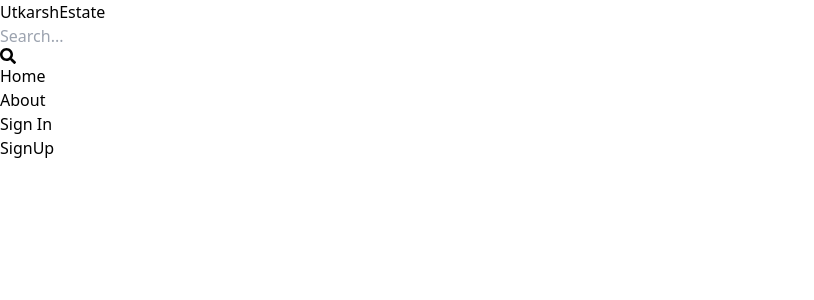
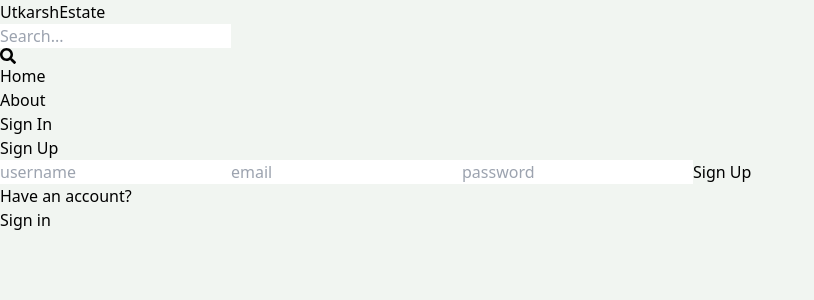
Before and after one commit to Utkarshpatel204/Real-Estate, a React (Vite) app in the folder client/: page /sign-up in a window 1280 px wide. Shown: the top 300 px of the page, without its empty margins (0-814 px from the left). Built offline with nearby package versions, Linux system fonts and the light colour scheme.

Commit message:
complete signup page ui

```diff
--- a/client/src/index.css
+++ b/client/src/index.css
@@ -1,3 +1,7 @@
 @tailwind base;
 @tailwind components;
 @tailwind utilities;
+
+body{
+    background-color: rgb(241, 245, 241);
+}
--- a/client/src/pages/SignUp.jsx
+++ b/client/src/pages/SignUp.jsx
@@ -1,8 +1,25 @@
-import React from 'react'
+import React from 'react';
+import {Link} from 'react-router-dom';
 
 function SignUp() {
   return (
-    <div>SignUp</div>
+    <div className='p3 max-w-lg mx-auto'>
+      <h1 className='text-3xl text-center font-semibold my-7'>
+          Sign Up
+      </h1>
+      <form className='flex flex-col gap-4'>
+        <input  type='text' placeholder='username' className='border p-3 rounded-lg' id='username'/>
+        <input  type='email' placeholder='email' className='border p-3 rounded-lg' id='email'/>
+        <input  type='password' placeholder='password' className='border p-3 rounded-lg' id='password'/>
+        <button className='bg-slate-700 text-white p-3 rounded-lg uppercase hover:opacity-95 disabled:opacity-80'>Sign Up</button>
+      </form>
+      <div className='flex gap-2 mt-5'>
+        <p>Have an account?</p>
+        <Link to={"/sign-in"}>
+        <span className='text-blue-700'>Sign in</span>
+        </Link>
+      </div>
+    </div>
   )
 }
 
```
